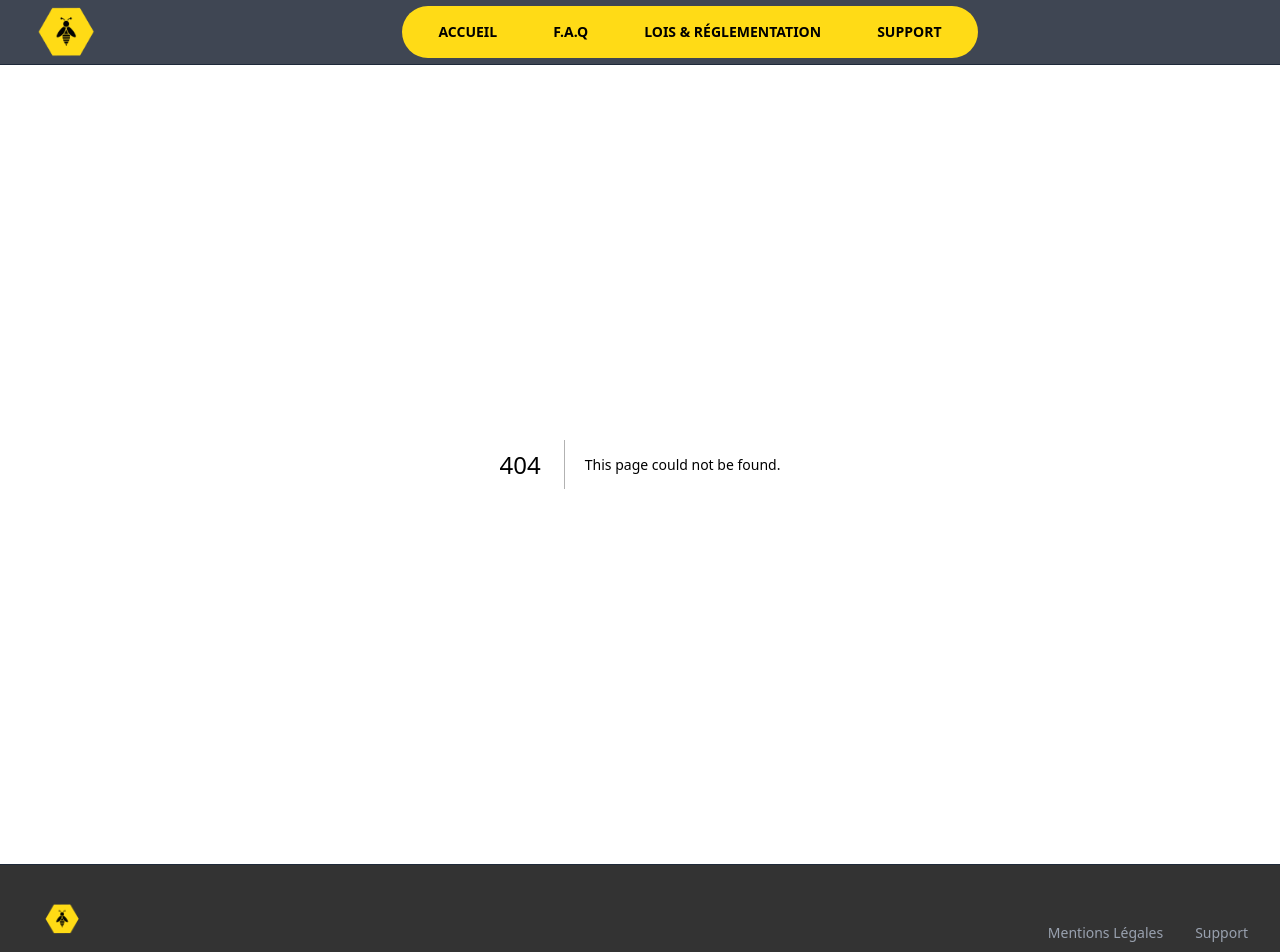
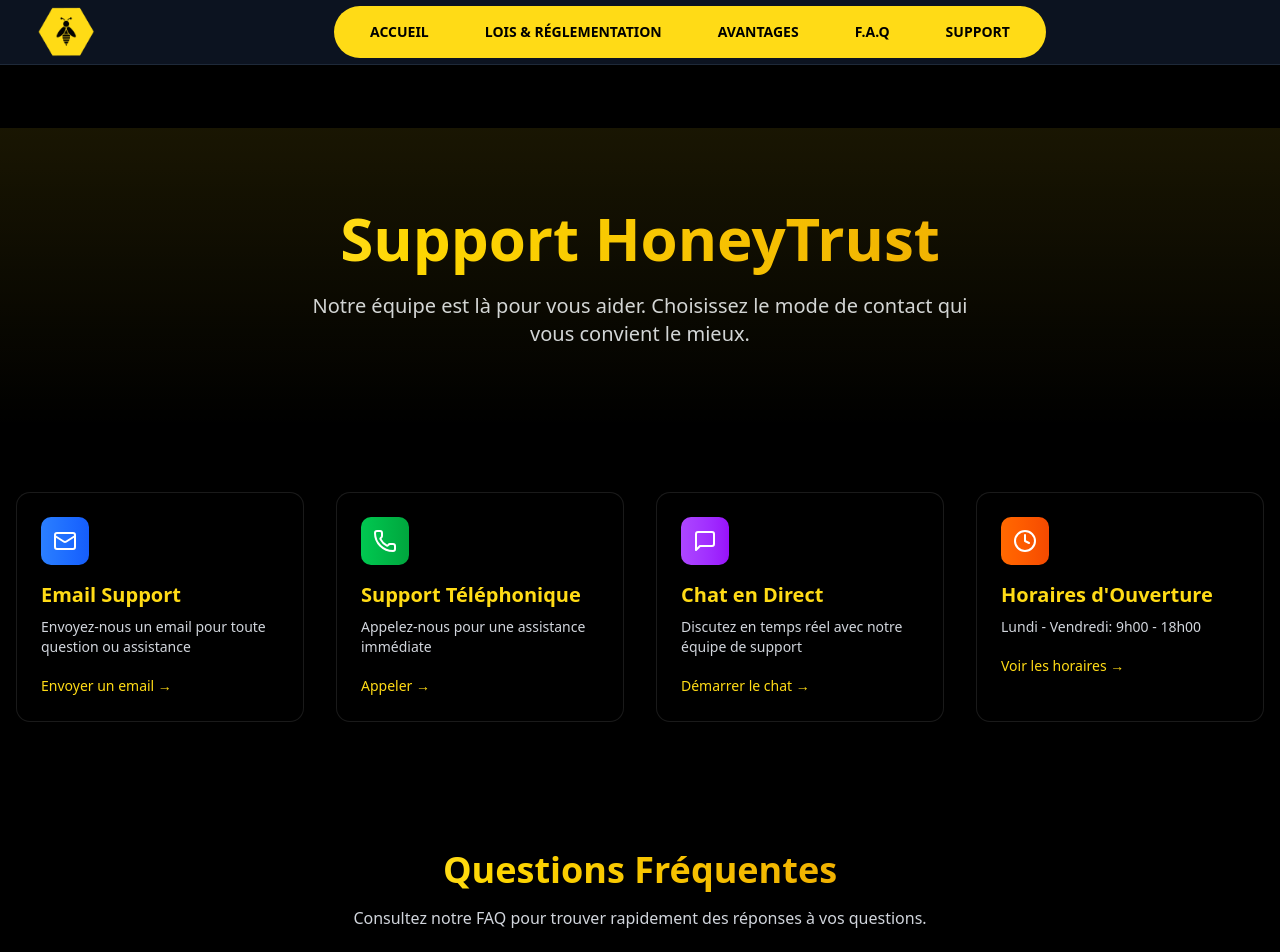
Before and after one commit to Kaehn23/HoneyTrust, a Next.js app in the folder frontend/: page /support in a window 1280 px wide. Before the commit this address had no page. Shown: the top 952 px of the page. Built offline with nearby package versions, Linux system fonts and the light colour scheme.

Commit message:
fix navbar + support page + various edit

```diff
--- /dev/null
+++ b/frontend/app/support/page.tsx
@@ -0,0 +1,131 @@
+"use client"
+import { motion } from "framer-motion";
+import { Mail, Phone, MessageSquare, Clock } from "lucide-react";
+import Link from "next/link";
+
+const supportOptions = [
+  {
+    icon: Mail,
+    title: "Email Support",
+    description: "Envoyez-nous un email pour toute question ou assistance",
+    action: "Envoyer un email",
+    href: "mailto:support@honeytrust.com",
+    color: "from-blue-500 to-blue-600"
+  },
+  {
+    icon: Phone,
+    title: "Support Téléphonique",
+    description: "Appelez-nous pour une assistance immédiate",
+    action: "Appeler",
+    href: "tel:+33123456789",
+    color: "from-green-500 to-green-600"
+  },
+  {
+    icon: MessageSquare,
+    title: "Chat en Direct",
+    description: "Discutez en temps réel avec notre équipe de support",
+    action: "Démarrer le chat",
+    href: "#chat",
+    color: "from-purple-500 to-purple-600"
+  },
+  {
+    icon: Clock,
+    title: "Horaires d'Ouverture",
+    description: "Lundi - Vendredi: 9h00 - 18h00",
+    action: "Voir les horaires",
+    href: "#horaires",
+    color: "from-orange-500 to-orange-600"
+  }
+];
+
+const SupportPage = () => {
+  return (
+    <div className="min-h-screen pt-16">
+      {/* Hero Section */}
+      <section className="py-20 relative overflow-hidden">
+        <div className="absolute inset-0 bg-gradient-to-b from-[#ffdb16]/10 to-transparent pointer-events-none" />
+        <motion.div
+          initial={{ opacity: 0, y: 20 }}
+          animate={{ opacity: 1, y: 0 }}
+          transition={{ duration: 0.6 }}
+          className="container mx-auto px-4 text-center"
+        >
+          <h1 className="text-4xl md:text-5xl lg:text-6xl font-bold mb-6">
+            <span className="bg-clip-text text-transparent bg-gradient-to-r from-[#ffdb16] to-yellow-500">
+              Support HoneyTrust
+            </span>
+          </h1>
+          <p className="text-gray-300 text-lg md:text-xl max-w-2xl mx-auto">
+            Notre équipe est là pour vous aider. Choisissez le mode de contact qui vous convient le mieux.
+          </p>
+        </motion.div>
+      </section>
+
+      {/* Support Options Grid */}
+      <section className="py-16">
+        <div className="container mx-auto px-4">
+          <div className="grid grid-cols-1 md:grid-cols-2 lg:grid-cols-4 gap-8">
+            {supportOptions.map((option, index) => (
+              <motion.div
+                key={option.title}
+                initial={{ opacity: 0, y: 20 }}
+                animate={{ opacity: 1, y: 0 }}
+                transition={{ duration: 0.5, delay: index * 0.1 }}
+                className="group"
+              >
+                <Link
+                  href={option.href}
+                  className="block h-full backdrop-blur-lg bg-black/40 rounded-xl p-6 border border-white/10 hover:border-[#ffdb16]/50 transition-all duration-300"
+                >
+                  <div className={`w-12 h-12 rounded-lg bg-gradient-to-r ${option.color} flex items-center justify-center mb-4 transform group-hover:scale-110 transition-transform duration-300`}>
+                    <option.icon className="w-6 h-6 text-white" />
+                  </div>
+                  <h3 className="text-xl font-semibold text-[#ffdb16] mb-2">
+                    {option.title}
+                  </h3>
+                  <p className="text-gray-300 text-sm mb-4">
+                    {option.description}
+                  </p>
+                  <span className="text-[#ffdb16] text-sm font-medium group-hover:underline">
+                    {option.action} →
+                  </span>
+                </Link>
+              </motion.div>
+            ))}
+          </div>
+        </div>
+      </section>
+
+      {/* FAQ Section */}
+      <section className="py-16">
+        <div className="container mx-auto px-4">
+          <motion.div
+            initial={{ opacity: 0, y: 20 }}
+            animate={{ opacity: 1, y: 0 }}
+            transition={{ duration: 0.6 }}
+            className="text-center mb-12"
+          >
+            <h2 className="text-3xl md:text-4xl font-bold mb-4">
+              <span className="bg-clip-text text-transparent bg-gradient-to-r from-[#ffdb16] to-yellow-500">
+                Questions Fréquentes
+              </span>
+            </h2>
+            <p className="text-gray-300">
+              Consultez notre FAQ pour trouver rapidement des réponses à vos questions.
+            </p>
+          </motion.div>
+          <Link
+            href="/#faq"
+            className="block w-full md:w-auto mx-auto text-center backdrop-blur-lg bg-black/40 rounded-xl p-6 border border-white/10 hover:border-[#ffdb16]/50 transition-all duration-300"
+          >
+            <span className="text-[#ffdb16] text-lg font-medium">
+              Voir la FAQ →
+            </span>
+          </Link>
+        </div>
+      </section>
+    </div>
+  );
+};
+
+export default SupportPage;
--- a/frontend/components/CompetitiveAdvantages.tsx
+++ b/frontend/components/CompetitiveAdvantages.tsx
@@ -26,7 +26,7 @@
 
 const CompetitiveAdvantages = () => {
   return (
-    <section className="py-24 relative">
+    <section id="avantages" className="py-24 relative">
       <motion.div
         initial={{ opacity: 0 }}
         animate={{ opacity: 1 }}
--- a/frontend/components/FAQ.tsx
+++ b/frontend/components/FAQ.tsx
@@ -57,10 +57,10 @@
             animate={{ height: "auto", opacity: 1 }}
             exit={{ height: 0, opacity: 0 }}
             transition={{ duration: 0.2 }}
-            className="overflow-hidden"
+            className="overflow-hidden bg-black/40"
           >
-            <div className="p-6 pt-0">
-              <p className="text-gray-300 text-base md:text-lg leading-relaxed">{answer}</p>
+            <div className="p-6 pt-4">
+              <p className="text-[#ffdb16]/80 text-base md:text-lg leading-relaxed">{answer}</p>
             </div>
           </motion.div>
         )}
@@ -73,7 +73,7 @@
   const [openIndex, setOpenIndex] = useState<number | null>(null);
 
   return (
-    <section className="py-24 relative">
+    <section id="faq" className="py-24 relative">
       <motion.div
         initial={{ opacity: 0 }}
         animate={{ opacity: 1 }}
--- a/frontend/components/Navbar.tsx
+++ b/frontend/components/Navbar.tsx
@@ -1,27 +1,50 @@
-"use client"
-import React, { useState, useEffect, useRef } from 'react'
-import Link from 'next/link'
-import { cn } from '@/lib/utils'
-import { Menu, X } from 'lucide-react'
-import AppLogo from './ui/AppLogo'
+"use client";
+import React, { useState, useEffect, useRef } from "react";
+import Link from "next/link";
+import { cn } from "@/lib/utils";
+import AppLogo from "./ui/AppLogo";
+import { usePathname } from "next/navigation";
 
 function Navbar() {
-  const [isOpen, setIsOpen] = useState(false)
-  const sidebarRef = useRef<HTMLDivElement>(null)
+   const [isOpen, setIsOpen] = useState(false);
+   const sidebarRef = useRef<HTMLDivElement>(null);
+   const pathname = usePathname();
 
    // Handle clicks outside of the sidebar to close it
    useEffect(() => {
       const handleClickOutside = (event: MouseEvent) => {
-      if (isOpen && sidebarRef.current && !sidebarRef.current.contains(event.target as Node)) {
-        setIsOpen(false)
+         if (
+            isOpen &&
+            sidebarRef.current &&
+            !sidebarRef.current.contains(event.target as Node)
+         ) {
+            setIsOpen(false);
+         }
+      };
+
+      document.addEventListener("mousedown", handleClickOutside);
+      return () => {
+         document.removeEventListener("mousedown", handleClickOutside);
+      };
+   }, [isOpen]);
+
+   const navigation = [
+      { name: "Accueil", href: "/" },
+      { name: "Lois & Réglementation", href: "/#lois-reglementation" },
+      { name: "Avantages", href: "/#avantages" },
+      { name: "F.A.Q", href: "/#faq" },
+      { name: "Support", href: "/support" },
+   ];
+
+   const handleNavigation = (href: string) => {
+      if (href.startsWith('/#')) {
+         // If we're not on the home page, navigate to home first
+         if (pathname !== '/') {
+            window.location.href = href;
          }
       }
-
-    document.addEventListener('mousedown', handleClickOutside)
-    return () => {
-      document.removeEventListener('mousedown', handleClickOutside)
-    }
-  }, [isOpen])
+      setIsOpen(false);
+   };
 
    return (
       <nav className="fixed top-0 left-0 right-0 z-50">
@@ -38,60 +61,50 @@
                   {/* Desktop Menu */}
                   <div className="hidden md:flex items-center justify-center flex-1 text-black uppercase font-bold">
                      <div className="flex space-x-8 bg-[#ffdb16] rounded-full px-6 py-2">
+                        {navigation.map((item) => (
                            <Link
-                  href="/"
+                              key={item.name}
+                              href={item.href}
+                              onClick={() => handleNavigation(item.href)}
                               className={cn(
                                  "text-black font-semibold hover:text-[#ffdb16] px-3 py-2 rounded-full text-sm transition-all duration-300 hover:bg-black"
                               )}
                            >
-                  Accueil
+                              {item.name}
                            </Link>
-                <Link
-                  href="#faq"
-                  className={cn(
-                    "text-black font-semibold hover:text-[#ffdb16] px-3 py-2 rounded-full text-sm transition-all duration-300 hover:bg-black"
-                  )}
-                >
-                  F.A.Q
-                </Link>
-                <Link
-                  href="#lois-reglementation"
-                  className={cn(
-                    "text-black font-semibold hover:text-[#ffdb16] px-3 py-2 rounded-full text-sm transition-all duration-300 hover:bg-black"
-                  )}
-                >
-                  Lois & Réglementation
-                </Link>
-                <Link
-                  href="#support"
-                  className={cn(
-                    "text-black font-semibold hover:text-[#ffdb16] px-3 py-2 rounded-full text-sm transition-all duration-300 hover:bg-black"
-                  )}
-                >
-                  Support
-                </Link>
+                        ))}
                      </div>
                   </div>
 
                   {/* Mobile Menu Button */}
-            <div className="md:hidden">
+                  <div className="md:hidden flex items-center justify-center h-16">
                      <button
                         onClick={() => setIsOpen(!isOpen)}
                         className="relative inline-flex items-center justify-center p-2 rounded-full text-gray-300 hover:text-[#ffdb16] hover:bg-[#ffdb16]/10 focus:outline-none transition-all duration-300 hover:shadow-[0_0_15px_rgba(255,219,22,0.3)]"
                      >
                         <div className="w-6 h-6 relative">
-                  <span className={cn(
+                           <span
+                              className={cn(
                                  "absolute block h-0.5 w-6 bg-current transform transition duration-300 ease-in-out",
-                    isOpen ? "rotate-45 translate-y-0" : "-translate-y-2"
-                  )} />
-                  <span className={cn(
+                                 isOpen
+                                    ? "rotate-45 translate-y-0"
+                                    : "-translate-y-2"
+                              )}
+                           />
+                           <span
+                              className={cn(
                                  "absolute block h-0.5 w-6 bg-current transform transition duration-300 ease-in-out",
                                  isOpen ? "opacity-0" : "opacity-100"
-                  )} />
-                  <span className={cn(
+                              )}
+                           />
+                           <span
+                              className={cn(
                                  "absolute block h-0.5 w-6 bg-current transform transition duration-300 ease-in-out",
-                    isOpen ? "-rotate-45 translate-y-0" : "translate-y-2"
-                  )} />
+                                 isOpen
+                                    ? "-rotate-45 translate-y-0"
+                                    : "translate-y-2"
+                              )}
+                           />
                         </div>
                      </button>
                   </div>
@@ -113,48 +126,24 @@
                </div>
                <div className="px-4 pt-4 pb-3">
                   <div className="bg-[#ffdb16]/80 rounded-2xl p-4 space-y-2">
+                     {navigation.map((item) => (
                         <Link
-                href="/"
+                           key={item.name}
+                           href={item.href}
+                           onClick={() => handleNavigation(item.href)}
                            className={cn(
                               "text-black font-semibold hover:text-[#ffdb16] block px-3 py-2 rounded-full text-sm transition-all duration-300 hover:bg-[#ffdb16]/10 hover:shadow-[0_0_15px_rgba(255,219,22,0.3)]"
                            )}
-                onClick={() => setIsOpen(false)}
                         >
-                Accueil
+                           {item.name}
                         </Link>
-              <Link
-                href="#faq"
-                className={cn(
-                  "text-black font-semibold hover:text-[#ffdb16] block px-3 py-2 rounded-full text-sm transition-all duration-300 hover:bg-[#ffdb16]/10 hover:shadow-[0_0_15px_rgba(255,219,22,0.3)]"
-                )}
-                onClick={() => setIsOpen(false)}
-              >
-                F.A.Q
-              </Link>
-              <Link
-                href="#lois-reglementation"
-                className={cn(
-                  "text-black font-semibold hover:text-[#ffdb16] block px-3 py-2 rounded-full text-sm transition-all duration-300 hover:bg-[#ffdb16]/10 hover:shadow-[0_0_15px_rgba(255,219,22,0.3)]"
-                )}
-                onClick={() => setIsOpen(false)}
-              >
-                Lois & Réglementation
-              </Link>
-              <Link
-                href="#support"
-                className={cn(
-                  "text-black font-semibold hover:text-[#ffdb16] block px-3 py-2 rounded-full text-sm transition-all duration-300 hover:bg-[#ffdb16]/10 hover:shadow-[0_0_15px_rgba(255,219,22,0.3)]"
-                )}
-                onClick={() => setIsOpen(false)}
-              >
-                Support
-              </Link>
+                     ))}
                   </div>
                </div>
             </div>
          )}
       </nav>
-  )
+   );
 }
 
-export default Navbar
+export default Navbar;
--- a/frontend/components/RegulatoryContext.tsx
+++ b/frontend/components/RegulatoryContext.tsx
@@ -19,7 +19,9 @@
 
 const RegulatoryContext = () => {
   return (
-    <section className="py-24 relative overflow-hidden">
+    <section className="py-24 relative overflow-hidden"
+    id="lois-reglementation"
+    >
       {/* Background image for desktop */}
       <div className="hidden md:block absolute inset-0 w-full h-full">
         <Image
--- a/frontend/components/ui/CallToAction.tsx
+++ b/frontend/components/ui/CallToAction.tsx
@@ -14,7 +14,7 @@
         Decouvrez notre solution de traçabilité
       </h2>
       <Link
-        href="/products"
+        href="#faq"
         className="inline-block bg-[#ffdb16] text-black px-8 py-3 rounded-full hover:bg-[#ffdb16]/80 transition-all duration-300 hover:scale-105 hover:shadow-[0_0_15px_rgba(255,219,22,0.5)]"
       >
         En savoir plus
```
Lines whose indentation alone changed are shown as unchanged.
